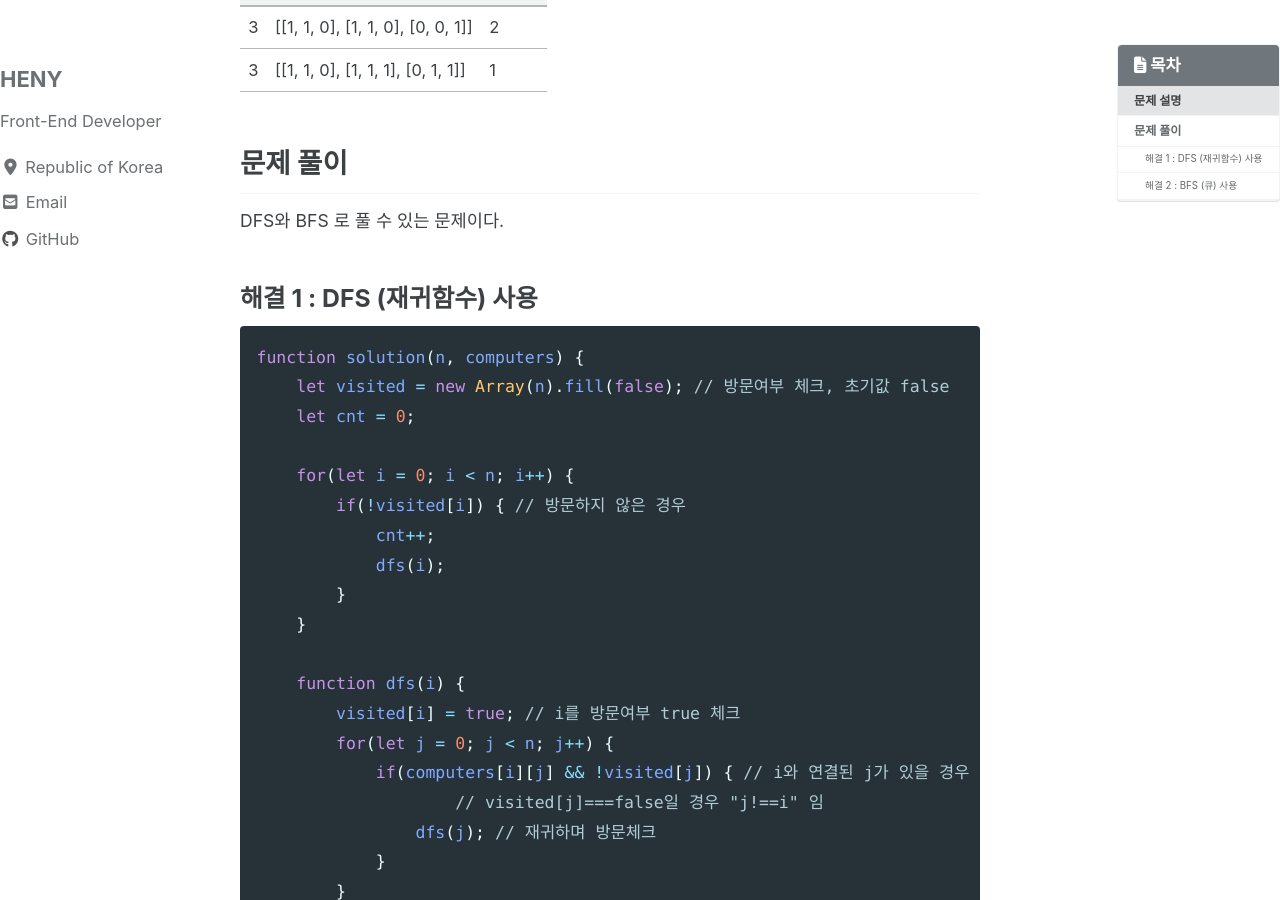
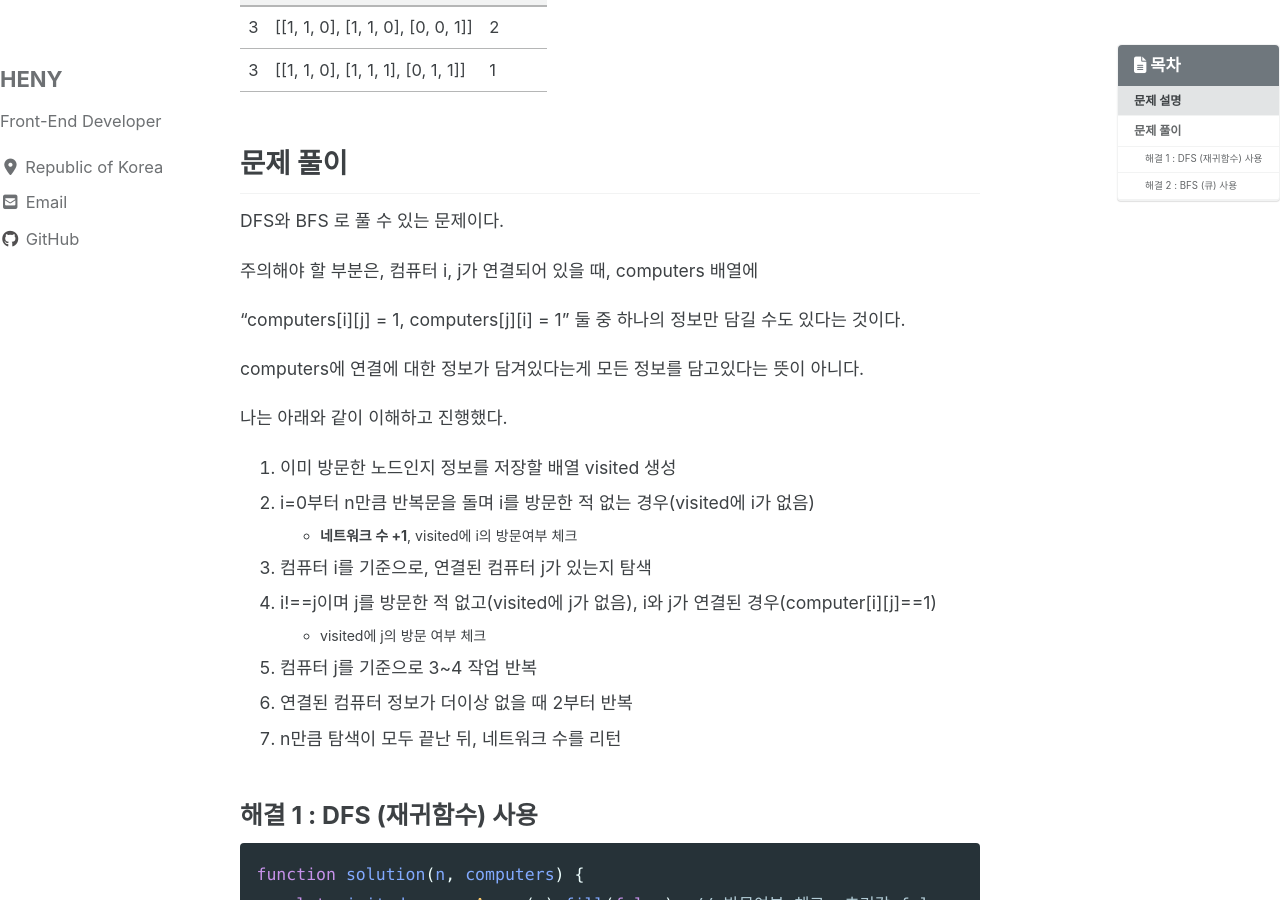
Before and after one commit to henylife/henylife.github.io, a Jekyll site: the page built from _posts/2020-11-18-programmers-43162.md, in a window 1280 px wide and 900 px high, scrolled down 836 px. Built offline with Jekyll 4.4.1, drawn with Linux system fonts in a browser that asks for light colours; cached includes are drawn as plain includes; nearby versions of some CDN libraries; comment, search, counter and statistics services are not loaded.

Commit message:
풀이 추가

````diff
--- a/_posts/2020-11-18-programmers-43162.md
+++ b/_posts/2020-11-18-programmers-43162.md
@@ -35,6 +35,24 @@ tag:
 
 ## 문제 풀이
 DFS와 BFS 로 풀 수 있는 문제이다.
+
+주의해야 할 부분은, 컴퓨터 i, j가 연결되어 있을 때, computers 배열에
+
+"computers[i][j] = 1, computers[j][i] = 1" 둘 중 하나의 정보만 담길 수도 있다는 것이다.
+
+computers에 연결에 대한 정보가 담겨있다는게 모든 정보를 담고있다는 뜻이 아니다.
+
+나는 아래와 같이 이해하고 진행했다.
+
+1. 이미 방문한 노드인지 정보를 저장할 배열 visited 생성
+2. i=0부터 n만큼 반복문을 돌며 i를 방문한 적 없는 경우(visited에 i가 없음)
+	*  **네트워크 수 +1**, visited에 i의 방문여부 체크
+3. 컴퓨터 i를 기준으로, 연결된 컴퓨터 j가 있는지 탐색
+4. i!==j이며  j를 방문한 적 없고(visited에 j가 없음), i와 j가 연결된 경우(computer[i][j]==1)
+	* 	visited에 j의 방문 여부 체크
+5. 컴퓨터 j를 기준으로 3~4 작업 반복
+6. 연결된 컴퓨터 정보가 더이상 없을 때 2부터 반복
+7. n만큼 탐색이 모두 끝난 뒤, 네트워크 수를 리턴
 
 ### 해결 1 : DFS (재귀함수) 사용
 ```javascript
````
